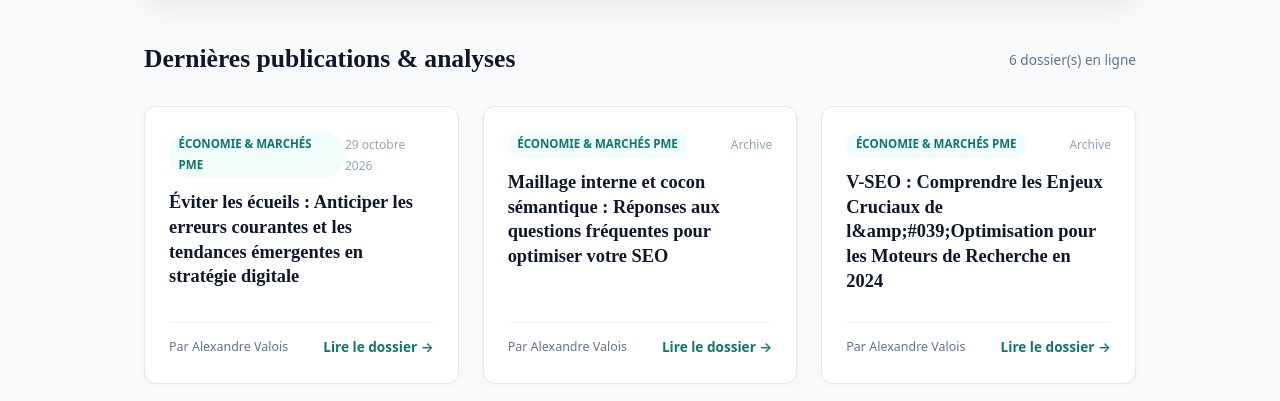
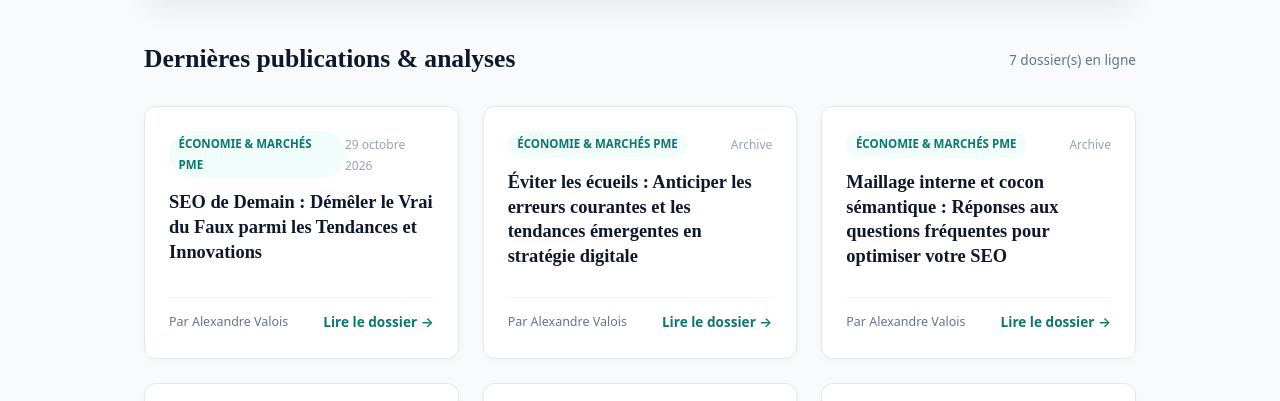
Before and after one commit to vianneydcps-boop/dossier-eco-guide-nmq1, a plain HTML site: page index.html in a window 1280 px wide. Shown: the part 399-800 px from the top of the page. Drawn offline with Linux system fonts and the light colour scheme.

Commit message:
Mise à jour page d'accueil: SEO de Demain : Démêler le Vrai du Faux

```diff
--- a/index.html
+++ b/index.html
@@ -473,7 +473,7 @@
     <!-- Section Title -->
     <div style="display: flex; align-items: center; justify-content: space-between; margin-bottom: 1.5rem;">
       <h2 style="font-family: var(--font-serif); font-size: 1.6rem; color: #0f172a; font-weight: 700;">Dernières publications & analyses</h2>
-      <span style="font-size: 0.85rem; color: #64748b;">6 dossier(s) en ligne</span>
+      <span style="font-size: 0.85rem; color: #64748b;">7 dossier(s) en ligne</span>
     </div>
 
     <div style="display: grid; gap: 1.5rem; grid-template-columns: repeat(auto-fit, minmax(280px, 1fr));">
@@ -483,6 +483,22 @@
               <div style="display: flex; align-items: center; justify-content: space-between; margin-bottom: 0.75rem;">
                 <span style="background: var(--primary-light); color: var(--primary); font-size: 0.72rem; font-weight: 700; padding: 0.2rem 0.6rem; border-radius: 9999px; text-transform: uppercase;">Économie &amp; Marchés PME</span>
                 <span style="font-size: 0.75rem; color: #94a3b8;">29 octobre 2026</span>
+              </div>
+              <h3 style="font-family: var(--font-serif); font-size: 1.15rem; line-height: 1.35; margin-bottom: 0.75rem;">
+                <a href="posts/1793287473784-seo-de-demain-demeler-le-vrai-du-faux-parmi-les-tendances-et.html" style="color: #0f172a; text-decoration: none; font-weight: 700;">SEO de Demain : Démêler le Vrai du Faux parmi les Tendances et Innovations</a>
+              </h3>
+            </div>
+            <div style="margin-top: 1rem; padding-top: 0.75rem; border-top: 1px solid #f1f5f9; display: flex; justify-content: space-between; align-items: center;">
+              <span style="font-size: 0.78rem; color: #64748b;">Par Alexandre Valois</span>
+              <a href="posts/1793287473784-seo-de-demain-demeler-le-vrai-du-faux-parmi-les-tendances-et.html" style="color: var(--primary); font-weight: 600; font-size: 0.85rem; text-decoration: none;">Lire le dossier →</a>
+            </div>
+          </div>
+
+          <div style="background: #ffffff; border: 1px solid #e2e8f0; border-radius: 12px; padding: 1.5rem; display: flex; flex-direction: column; justify-content: space-between; box-shadow: 0 2px 8px rgba(0,0,0,0.03);">
+            <div>
+              <div style="display: flex; align-items: center; justify-content: space-between; margin-bottom: 0.75rem;">
+                <span style="background: var(--primary-light); color: var(--primary); font-size: 0.72rem; font-weight: 700; padding: 0.2rem 0.6rem; border-radius: 9999px; text-transform: uppercase;">Économie &amp; Marchés PME</span>
+                <span style="font-size: 0.75rem; color: #94a3b8;">Archive</span>
               </div>
               <h3 style="font-family: var(--font-serif); font-size: 1.15rem; line-height: 1.35; margin-bottom: 0.75rem;">
                 <a href="posts/1793287398016-eviter-les-ecueils-anticiper-les-erreurs-courantes-et-les-te.html" style="color: #0f172a; text-decoration: none; font-weight: 700;">Éviter les écueils : Anticiper les erreurs courantes et les tendances émergentes en stratégie digitale</a>
@@ -517,7 +533,7 @@
                 <span style="font-size: 0.75rem; color: #94a3b8;">Archive</span>
               </div>
               <h3 style="font-family: var(--font-serif); font-size: 1.15rem; line-height: 1.35; margin-bottom: 0.75rem;">
-                <a href="posts/1793287253851-v-seo-comprendre-les-enjeux-cruciaux-de-l-optimisation-pour-.html" style="color: #0f172a; text-decoration: none; font-weight: 700;">V-SEO : Comprendre les Enjeux Cruciaux de l&amp;amp;#039;Optimisation pour les Moteurs de Recherche en 2024</a>
+                <a href="posts/1793287253851-v-seo-comprendre-les-enjeux-cruciaux-de-l-optimisation-pour-.html" style="color: #0f172a; text-decoration: none; font-weight: 700;">V-SEO : Comprendre les Enjeux Cruciaux de l&amp;amp;amp;#039;Optimisation pour les Moteurs de Recherche en 2024</a>
               </h3>
             </div>
             <div style="margin-top: 1rem; padding-top: 0.75rem; border-top: 1px solid #f1f5f9; display: flex; justify-content: space-between; align-items: center;">
```
